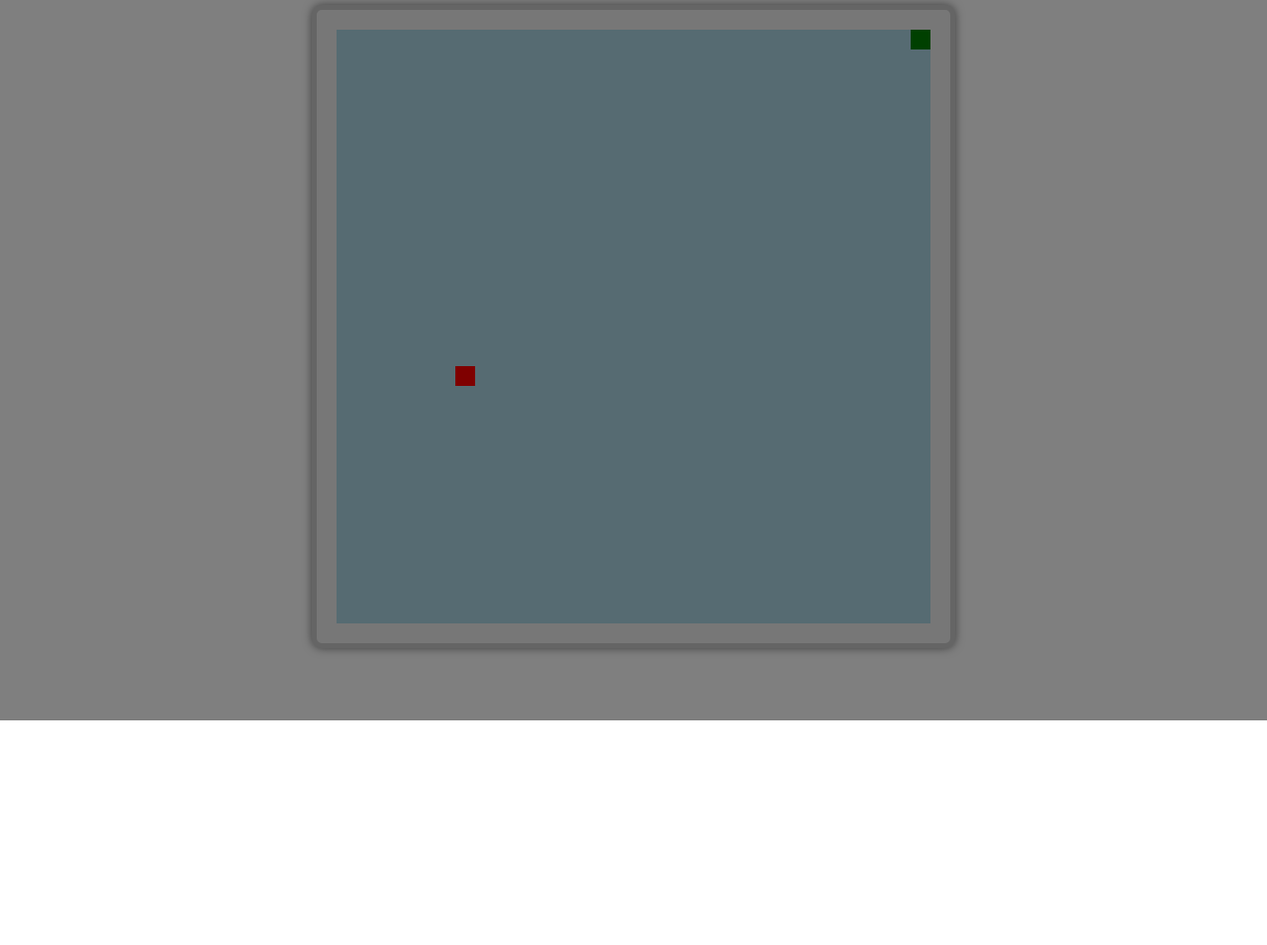
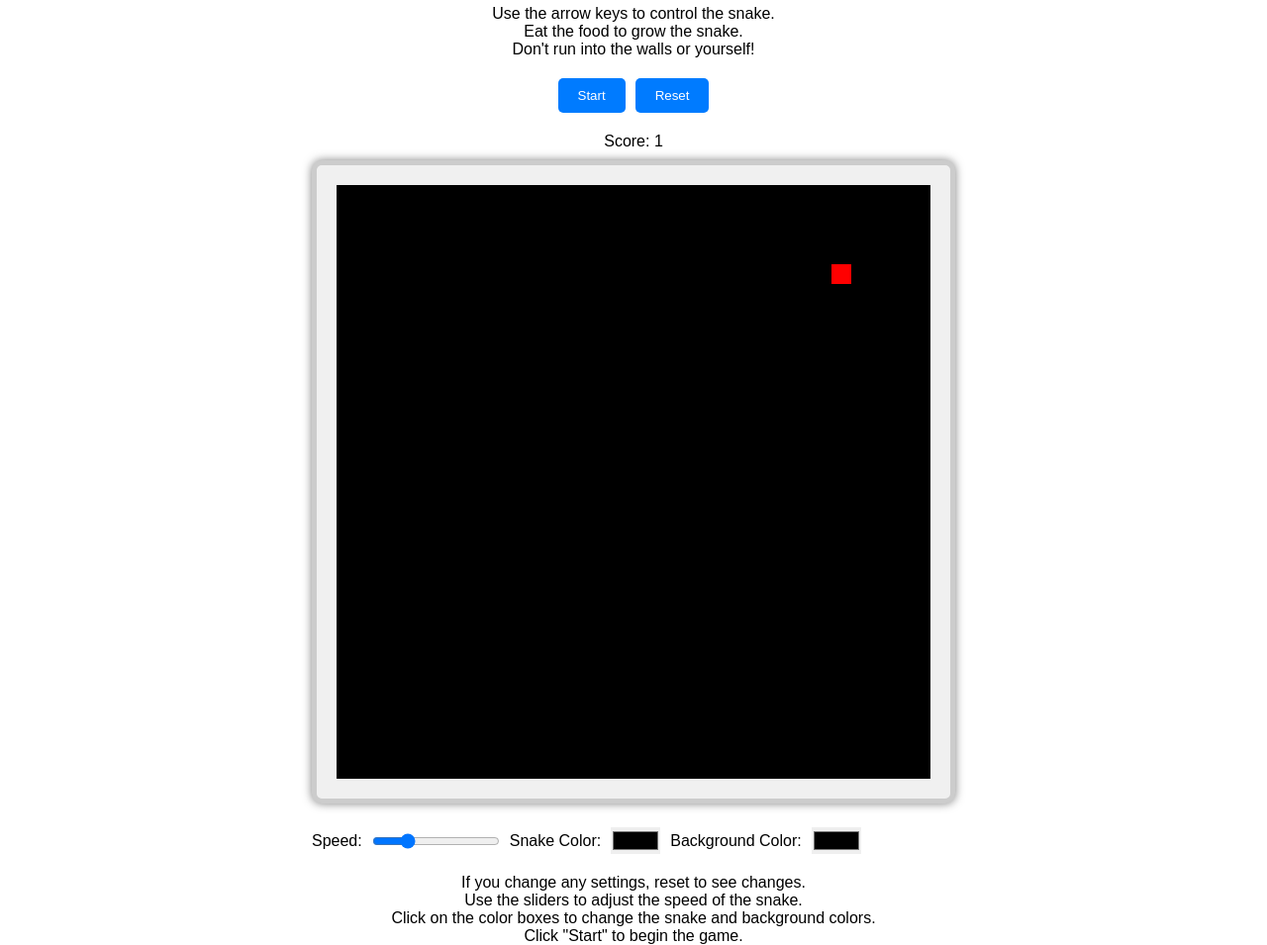
Before and after one commit to DanMarDev/Snake, a plain HTML site: page index.html in a window 1280 px wide. Shown: the part 72-1027 px from the top of the page at 99% size. Before the commit the page ends 800 px from the top, so only its background shows below. Drawn offline with Linux system fonts and the light colour scheme.

Commit message:
Settings, instructions, and bugs
Two instruction sections added. Settings added but no functionality. Background color is bugged.

```diff
--- a/css/style.css
+++ b/css/style.css
@@ -4,6 +4,7 @@ canvas {
     border: 5px solid #ccc;
     border-radius: 10px;
     box-shadow: 0 0 10px rgba(0, 0, 0, 0.5);
+    margin-top: 10px;
 }
 
 #modalOverlay {
@@ -33,6 +34,32 @@ canvas {
     display: none;
 }
 
+.settings {
+    display: flex;
+    flex-direction: row;
+    gap: 10px;
+    align-items: center;
+    margin-top: 20px;
+    margin-bottom: 20px;
+}
+
+.settings button {
+    padding: 10px 20px;
+    background-color: #007bff;
+    color: white;
+    border: none;
+    border-radius: 5px;
+    cursor: pointer;
+}
+
+.settings button:hover {
+    background-color: #0056b3;
+}
+
+.settings button#resumeButton.hidden {
+    display: none;
+}
+
 body {
     font-family: Arial, sans-serif;
     margin: 0;
@@ -47,3 +74,11 @@ h1 {
     margin-top: 20px;
     margin-bottom: 20px;
 }
+
+.instructions {
+    text-align: center;
+}
+
+.hidden {
+    display: none;
+}
--- a/index.html
+++ b/index.html
@@ -10,8 +10,36 @@
 </head>
 <body>
     <h1>Welcome to Snake!</h1>
+    <div class ="instructions">
+        <p>Use the arrow keys to control the snake.</p>
+        <p>Eat the food to grow the snake.</p>
+        <p>Don't run into the walls or yourself!</p>
+    </div>
+    <div class = "settings">
+        <button id="startButton" onclick="startGame()">Start</button>
+        <button id="stopButton" class="hidden" onclick="stopGame()">Stop</button>
+        <button id="resumeButton" class="hidden" onclick="resumeGame()">Resume</button>
+        <button id="resetButton" onclick="reset()">Reset</button>
+    </div>
+    <div class="instructions">
+        <div id="score"></p>
+    </div>
     <div class="canvas-container">
         <canvas id="gameCanvas" width="600" height="600"></canvas>
+    </div>
+    <div class="settings">
+        <label for="speed">Speed:</label>
+        <input type="range" id="speed" min="100" max="300" value="150" step="1">
+        <label for="color">Snake Color:</label>
+        <input type="color" id="color" value="green">
+        <label for="bgColor">Background Color:</label>
+        <input type="color" id="bgColor" value="lightblue">
+    </div>
+    <div class ="instructions">
+        <p>If you change any settings, reset to see changes.</p>
+        <p>Use the sliders to adjust the speed of the snake.</p>
+        <p>Click on the color boxes to change the snake and background colors.</p>
+        <p>Click "Start" to begin the game.</p>
     </div>
     <div id ="modalOverlay" class="hidden">
         <div id="customAlert" class="hidden">
@@ -19,5 +47,4 @@
             <button id="alertButton" onclick=hideAlert()>OK</button>
         </div>
     </div>
-
 </body>
--- a/js/functions.js
+++ b/js/functions.js
@@ -1,13 +1,89 @@
 function showAlert(message) {
     document.getElementById("alert").innerText = message;
-    gameRunning = false; // Stop the game loop
+    gameRunning = false;
+    displayModal();
+}
+
+function hideAlert() {
+    hideModal();
+    hideResumeButton();
+    hideStopButton();
+}
+
+function startGame() {
+    gameRunning = true;
+    initGame();
+    hideModal();
+    hideStartButton();
+    showStopButton();
+    gameLoop();
+}
+
+function resumeGame() {
+    gameRunning = true;
+    hideModal();
+    hideResumeButton();
+    showStopButton();
+    gameLoop();
+}
+
+function stopGame() {
+    gameRunning = false;
+    document.getElementById("resumeButton").classList.remove("hidden");
+    document.getElementById("startButton").classList.add("hidden");
+    showResumeButton();
+    hideStopButton();
+}
+
+function reset() {
+    gameRunning = false;
+    initGame();
+    hideResumeButton();
+    hideStopButton();
+    showStartButton();
+}
+
+function displayScore() {
+    const scoreElement = document.getElementById("score");
+    scoreElement.innerText = `Score: ${SNAKE_INIT_SIZE}`;
+}
+
+function hideStartButton() {
+    const startButton = document.getElementById("startButton");
+    startButton.classList.add("hidden");
+}
+
+function showStartButton() {
+    const startButton = document.getElementById("startButton");
+    startButton.classList.remove("hidden");
+}
+
+function showResumeButton() {
+    const resumeButton = document.getElementById("resumeButton");
+    resumeButton.classList.remove("hidden");
+}
+
+function hideResumeButton() {
+    const resumeButton = document.getElementById("resumeButton");
+    resumeButton.classList.add("hidden");
+}
+
+function showStopButton() {
+    const stopButton = document.getElementById("stopButton");
+    stopButton.classList.remove("hidden");
+}
+
+function hideStopButton() {
+    const stopButton = document.getElementById("stopButton");
+    stopButton.classList.add("hidden");
+}
+
+function displayModal() {
     document.getElementById("modalOverlay").classList.remove("hidden");
     document.getElementById('customAlert').classList.remove('hidden');
 }
 
-function hideAlert() {
+function hideModal() {
     document.getElementById("modalOverlay").classList.add("hidden");
     document.getElementById('customAlert').classList.add('hidden');
-    resetGame(); // Reset the game state
-    gameLoop(); // Restart the game loop
 }
--- a/js/snake.js
+++ b/js/snake.js
@@ -1,11 +1,12 @@
 SNAKE_INIT_SIZE = 1;
-SNAKE_INIT_SPEED = 5;
+SNAKE_INIT_SPEED = 150;  // Speed in milliseconds
 SNAKE_INIT_DIRECTION = "right";
 SNAKE_INIT_COLOR = "green";
 SNAKE_INIT_BODY = [{ x: 0, y: 0 }];
 FOOD = { x: 0, y: 0 };
 CANVAS_WIDTH = 600;
 CANVAS_HEIGHT = 600;
+CANVAS_BACKGROUND_COLOR = "lightblue";
 gameRunning = true;
 
 (function() {
@@ -15,10 +16,7 @@ gameRunning = true;
         canvas.width = 600;
         canvas.height = 600;
         document.addEventListener("keydown", handleKeyPress, false);
-        initSnakeGame();
-        FOOD = generateFoodPosition();
-        placeFood(canvas.getContext("2d"), FOOD);
-        gameLoop();
+        initGame();
     };
 
     // Stop the game when the window is closed
@@ -32,6 +30,7 @@ gameRunning = true;
 function gameLoop() {
     if (!gameRunning) return;
 
+
     const canvas = document.getElementById("gameCanvas");
     const ctx = canvas.getContext("2d");
 
@@ -39,7 +38,7 @@ function gameLoop() {
     ctx.clearRect(0, 0, canvas.width, canvas.height);
 
     // Fill the canvas with a light blue color
-    ctx.fillStyle = "lightblue";
+    ctx.fillStyle = CANVAS_BACKGROUND_COLOR;
     ctx.fillRect(0, 0, canvas.width, canvas.height);
 
     // Draw the snake on the canvas
@@ -57,7 +56,7 @@ function gameLoop() {
         // alert("Game Over!"); // Show game over alert
     }
 
-    setTimeout(gameLoop, 600 / SNAKE_INIT_SPEED); // Control the speed of the game
+    setTimeout(gameLoop, SNAKE_INIT_SPEED); // Control the speed of the game
 
 }
 
@@ -69,6 +68,8 @@ function isOnFood(snakeBody, foodPosition) {
 
 // This function grows the snake when it eats food
 function growSnake(snakeBody) {
+    SNAKE_INIT_SIZE++;
+    displayScore();
     const tail = snakeBody[snakeBody.length - 1];
     snakeBody.push({ x: tail.x, y: tail.y });
 }
@@ -117,6 +118,11 @@ function checkCollision(snakeBody, ctx) {
 // This function handles keyboard input for controlling the snake
 function handleKeyPress(event) {
     const key = event.key.toLowerCase();
+
+    if (key === 'arrowup' || key === 'arrowdown' || key === 'arrowleft' || key === 'arrowright') {
+        event.preventDefault(); // Prevent default scrolling behavior
+    }
+
     if (key === "arrowup") {
         SNAKE_INIT_DIRECTION = "up";
     } else if (key === "arrowdown") {
@@ -167,13 +173,30 @@ function moveSnake(snakeBody, direction) {
 }
 
 // This function initializes the snake game with default values
-function initSnakeGame() {
-    // Set the initial size of the snake
-    let snakeSize = SNAKE_INIT_SIZE;
-    let snakeSpeed = SNAKE_INIT_SPEED;
-    let snakeDirection = SNAKE_INIT_DIRECTION;
-    let snakeColor = SNAKE_INIT_COLOR;
-    let snakeBody = SNAKE_INIT_BODY;
+function initGame() {
+
+    initalizeDefaultSettings
+
+    if (detectAndSetCustomSettings()) {
+        SNAKE_INIT_SPEED = parseInt(document.getElementById("speed").value);
+        SNAKE_INIT_COLOR = document.getElementById("color").value;
+        CANVAS_BACKGROUND_COLOR = document.getElementById("bgColor").value;
+    }
+
+    const canvas = document.getElementById("gameCanvas");
+    const ctx = canvas.getContext("2d");
+    canvas.width = CANVAS_WIDTH;
+    canvas.height = CANVAS_HEIGHT;
+    ctx.fillRect(0, 0, canvas.width, canvas.height);
+
+    SNAKE_INIT_SIZE = 1;
+    SNAKE_INIT_DIRECTION = "right";
+    SNAKE_INIT_BODY = [{ x: 0, y: 0 }];
+    FOOD = generateFoodPosition();
+    placeFood(ctx, FOOD);
+    drawSnake(ctx, SNAKE_INIT_BODY, SNAKE_INIT_COLOR);
+    SCORE = 1;
+    displayScore();
 }
 
 // This function draws the snake on the canvas
@@ -184,11 +207,29 @@ function drawSnake(ctx, snakeBody, snakeColor) {
     }
 }
 
-function resetGame() {
-    SNAKE_INIT_SIZE = 1;
-    SNAKE_INIT_SPEED = 5;
-    SNAKE_INIT_DIRECTION = "right";
-    SNAKE_INIT_COLOR = "green";
-    SNAKE_INIT_BODY = [{ x: 0, y: 0 }];
-    gameRunning = true;
+function detectAndSetCustomSettings() {
+    custom = false;
+    let customSpeed = document.getElementById("speed").value;
+    let customColor = document.getElementById("color").value;
+    let customBgColor = document.getElementById("bgColor").value;
+
+    if (customSpeed !== SNAKE_INIT_SPEED) {
+        SNAKE_INIT_SPEED = parseInt(customSpeed);
+        custom = true;
+    }
+    if (customColor !== SNAKE_INIT_COLOR) {
+        SNAKE_INIT_COLOR = customColor;
+        custom = true;
+    }
+    if (customBgColor !== CANVAS_BACKGROUND_COLOR) {
+        CANVAS_BACKGROUND_COLOR = customBgColor;
+        custom = true;
+    }
+    return custom;
 }
+
+function initalizeDefaultSettings() {
+    document.getElementById("speed").value = SNAKE_INIT_SPEED;
+    document.getElementById("color").value = SNAKE_INIT_COLOR;
+    document.getElementById("bgColor").value = CANVAS_BACKGROUND_COLOR;
+}
```
